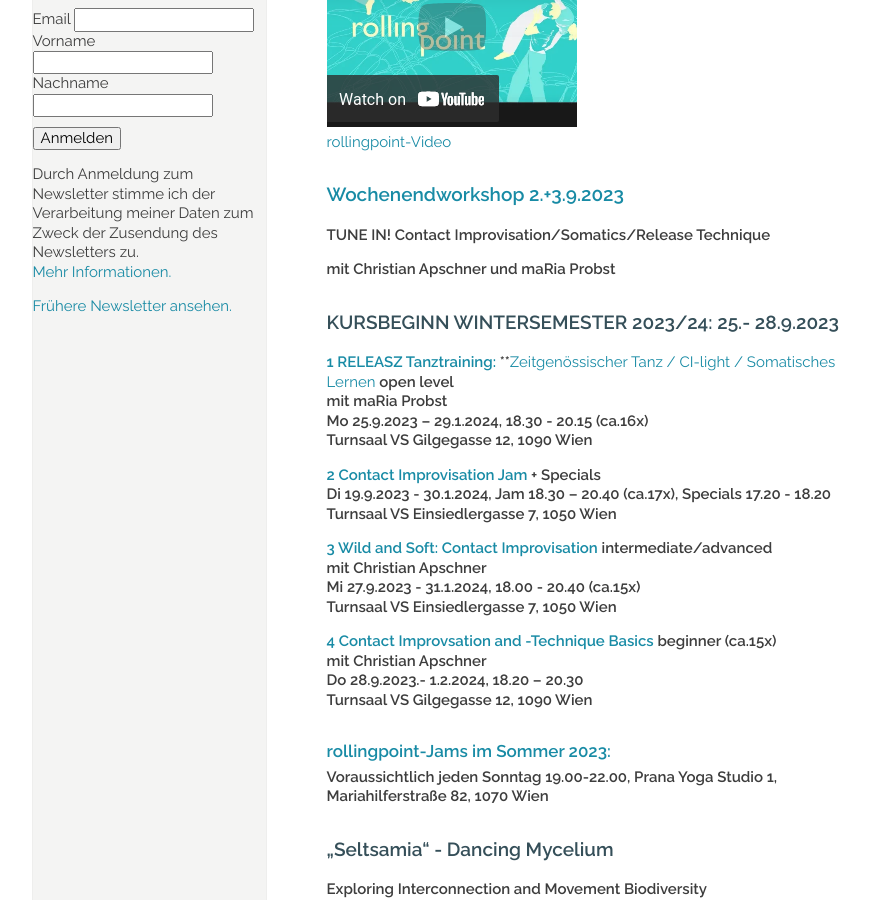
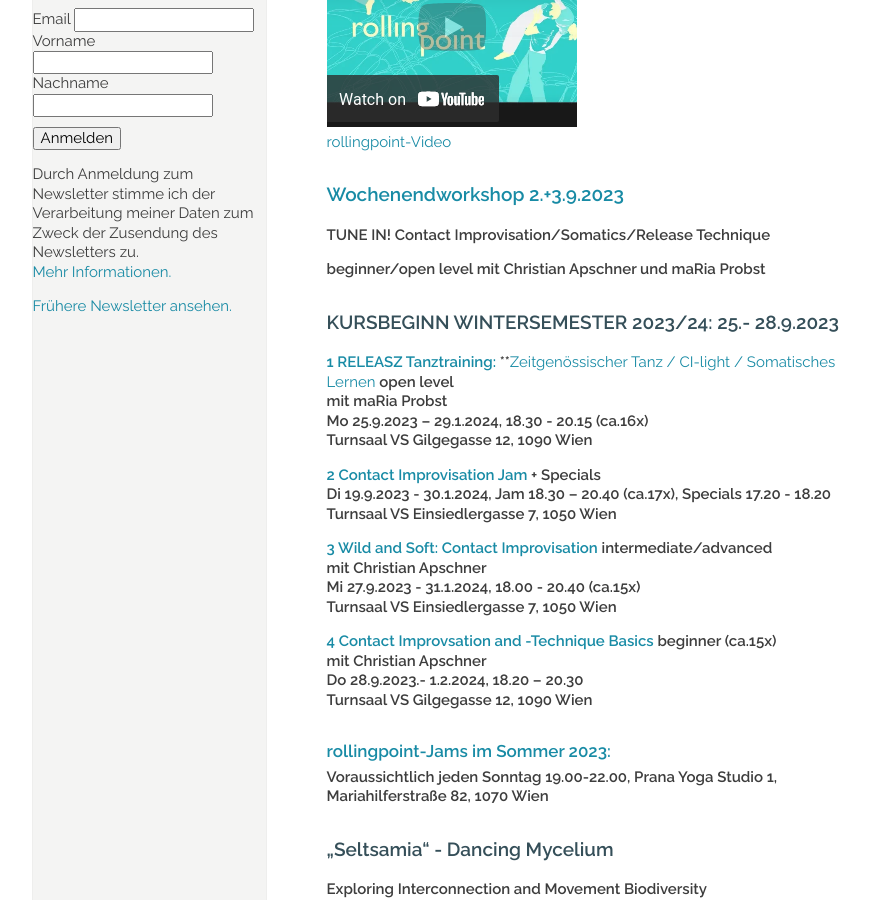
Before and after one commit to manulari/rollingpointat, a Jekyll site: the page built from _pages_de/index.md, in a window 1280 px wide and 900 px high, scrolled down 960 px. Shown: the whole window, without its empty margins (152-1022 px from the left). Built offline with Jekyll 4.4.1, drawn with Linux system fonts in a browser that asks for light colours; comment, search, counter and statistics services are not loaded.

Commit message:
Update page (de) “index”

```diff
--- a/_pages_de/index.md
+++ b/_pages_de/index.md
@@ -21,7 +21,7 @@ Fotocredit: https://johannes-stolba.net/photography/
 
 **TUNE IN! Contact Improvisation/Somatics/Release Technique**
 
-**mit Christian Apschner und maRia Probst**
+**beginner/open level mit Christian Apschner und maRia Probst**
 
 ### **KURSBEGINN WINTERSEMESTER 2023/24: 25.- 28.9.2023**
 
```
